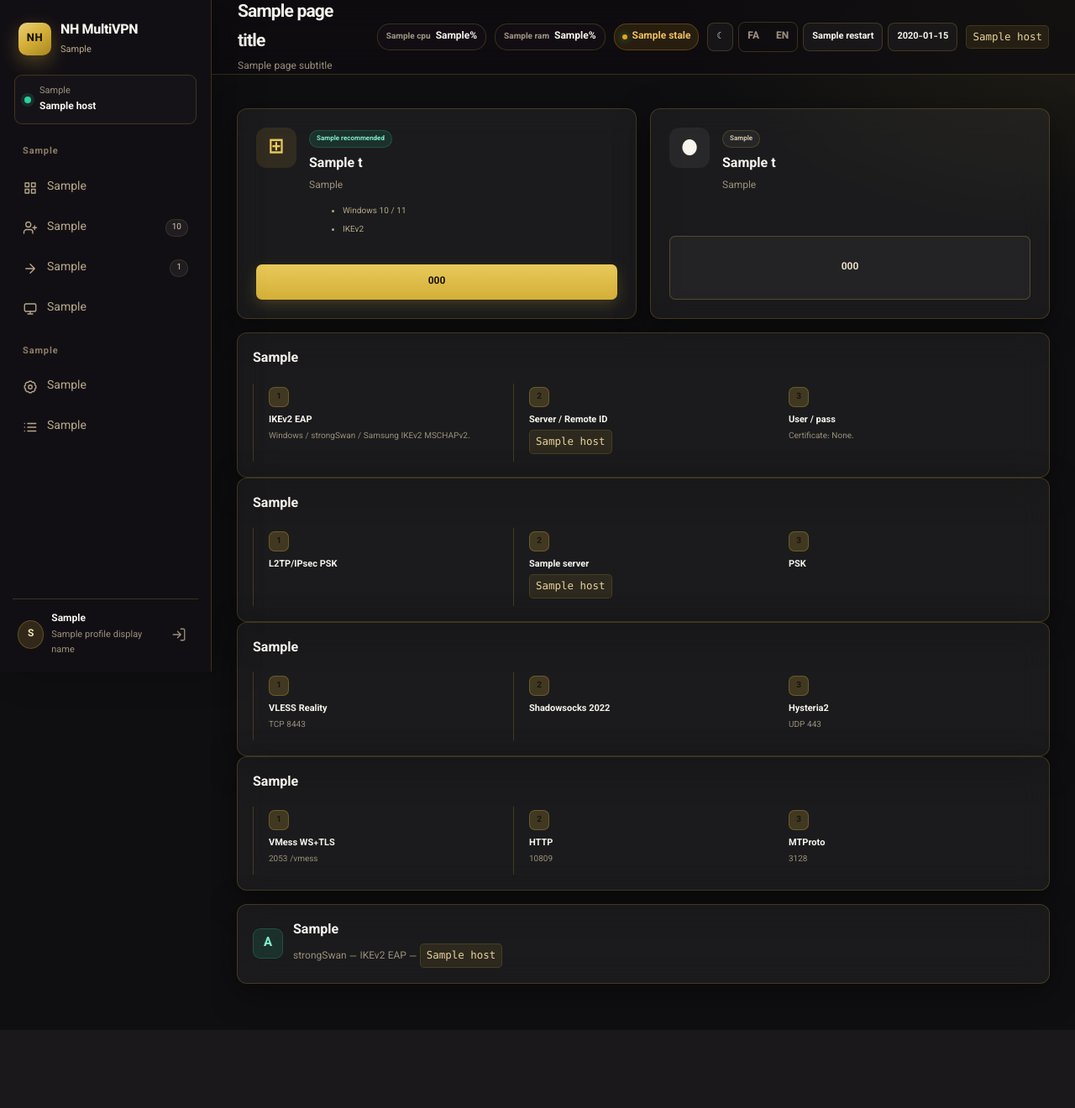
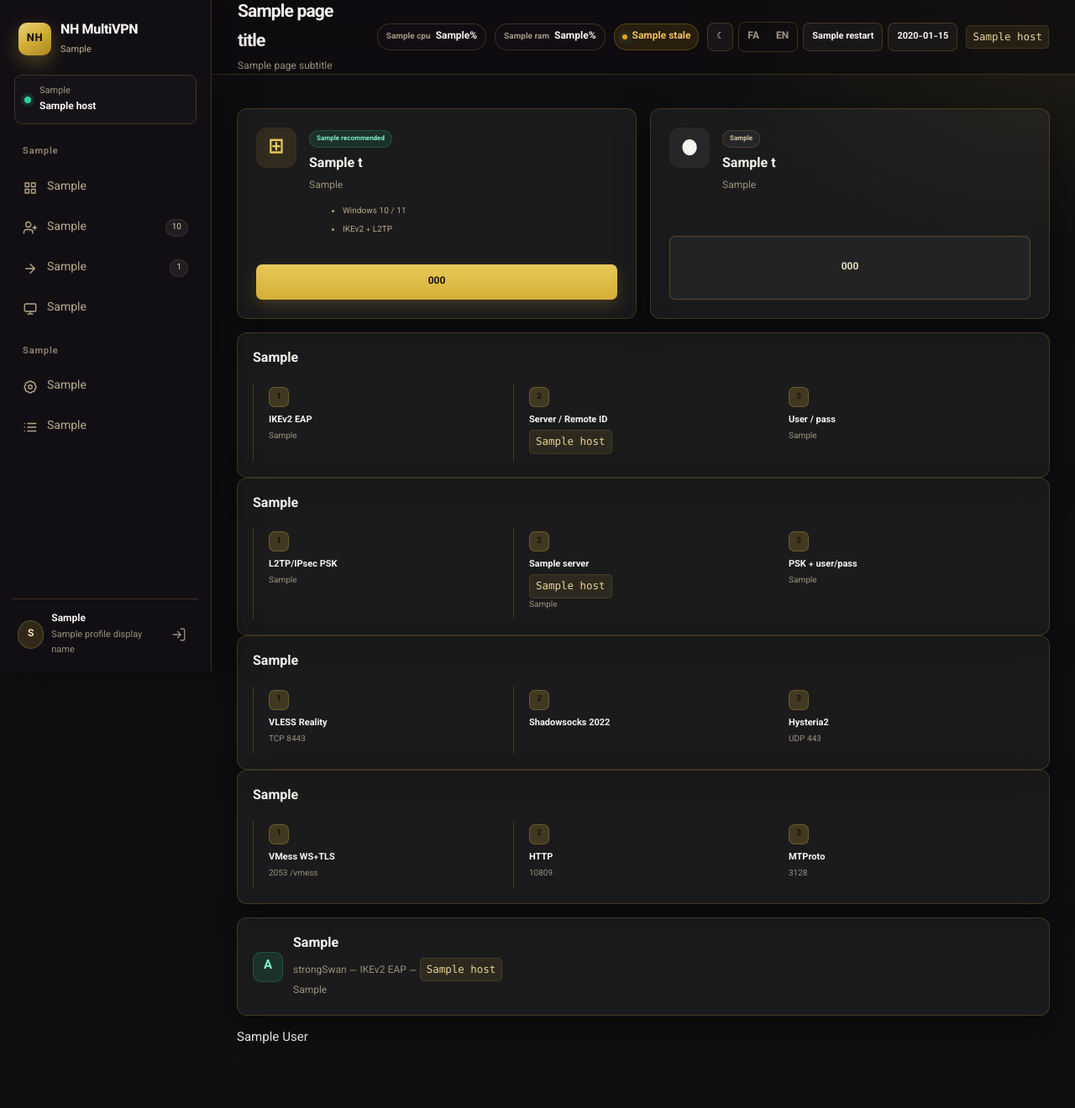
Before and after one commit to navidhaghpanah/ikev2-gui, a Python web app: template panel/templates/clients.html in a window 1280 px wide. Shown: the whole page at 84% size. Before the commit the page ends 1201 px from the top, so only its background shows below. Run offline with Jinja, Linux system fonts and the light colour scheme; the template is opened without the code that fills it: most values are stand-ins (such as "Sample title", 1, 10 or a date in 2020).

Commit message:
Pages, L2TP client guides, authors Navid Haghpanah + Chief of Staff

```diff
--- a/panel/templates/clients.html
+++ b/panel/templates/clients.html
@@ -1,25 +1,25 @@
 {% extends "base.html" %}
 {% block content %}
 <section class="client-grid">
-  <article class="download-card"><div class="platform-icon windows">⊞</div><div class="download-copy"><span class="recommended">{{ t.recommended }}</span><h2>{{ t.win_title }}</h2><p>{{ t.win_p }}</p><ul><li>Windows 10 / 11</li><li>IKEv2</li></ul></div><a class="primary-button full" href="{{ url_for('clients_windows') }}">{{ t.dl_zip }}</a></article>
+  <article class="download-card"><div class="platform-icon windows">⊞</div><div class="download-copy"><span class="recommended">{{ t.recommended }}</span><h2>{{ t.win_title }}</h2><p>{{ t.win_p }}</p><ul><li>Windows 10 / 11</li><li>IKEv2 + L2TP</li></ul></div><a class="primary-button full" href="{{ url_for('clients_windows') }}">{{ t.dl_zip }}</a></article>
   <article class="download-card"><div class="platform-icon apple">●</div><div class="download-copy"><span class="recommended neutral">{{ t.ready_profile }}</span><h2>{{ t.ios_title }}</h2><p>{{ t.ios_p }}</p></div><a class="secondary-button full" href="{{ url_for('clients_ios') }}">{{ t.dl_mobileconfig }}</a></article>
 </section>
 
 <section class="panel connection-guide">
   <header class="panel-header"><div><h2>{{ t.guide_ike }}</h2></div></header>
   <div class="guide-grid">
-    <div><span class="step-number">1</span><h3>IKEv2 EAP</h3><p>Windows / strongSwan / Samsung IKEv2 MSCHAPv2.</p></div>
+    <div><span class="step-number">1</span><h3>IKEv2 EAP</h3><p>{{ t.ike_step1 }}</p></div>
     <div><span class="step-number">2</span><h3>Server / Remote ID</h3><p><code class="copyable" title="{{ t.copy_title }}">{{ host }}</code></p></div>
-    <div><span class="step-number">3</span><h3>User / pass</h3><p>Certificate: None.</p></div>
+    <div><span class="step-number">3</span><h3>User / pass</h3><p>{{ t.ike_step3 }}</p></div>
   </div>
 </section>
 
 <section class="panel connection-guide">
   <header class="panel-header"><div><h2>{{ t.guide_l2 }}</h2></div></header>
   <div class="guide-grid">
-    <div><span class="step-number">1</span><h3>L2TP/IPsec PSK</h3></div>
-    <div><span class="step-number">2</span><h3>{{ t.server }}</h3><p><code class="copyable" title="{{ t.copy_title }}">{{ host }}</code></p></div>
-    <div><span class="step-number">3</span><h3>PSK</h3></div>
+    <div><span class="step-number">1</span><h3>L2TP/IPsec PSK</h3><p>{{ t.l2_step1 }}</p></div>
+    <div><span class="step-number">2</span><h3>{{ t.server }}</h3><p><code class="copyable" title="{{ t.copy_title }}">{{ host }}</code><br>{{ t.l2_step2 }}</p></div>
+    <div><span class="step-number">3</span><h3>PSK + user/pass</h3><p>{{ t.l2_step3 }}</p></div>
   </div>
 </section>
 
@@ -41,5 +41,6 @@
   </div>
 </section>
 
-<section class="panel compact-panel"><div class="android-row"><span class="android-icon">A</span><div><h2>{{ t.android_ike }}</h2><p>strongSwan — IKEv2 EAP — <code class="copyable" title="{{ t.copy_title }}">{{ host }}</code></p></div></div></section>
+<section class="panel compact-panel"><div class="android-row"><span class="android-icon">A</span><div><h2>{{ t.android_ike }}</h2><p>strongSwan — IKEv2 EAP — <code class="copyable" title="{{ t.copy_title }}">{{ host }}</code></p><p>{{ t.android_l2 }}</p></div></div></section>
+<p class="authors-line">{{ t.authors }}</p>
 {% endblock %}
```
